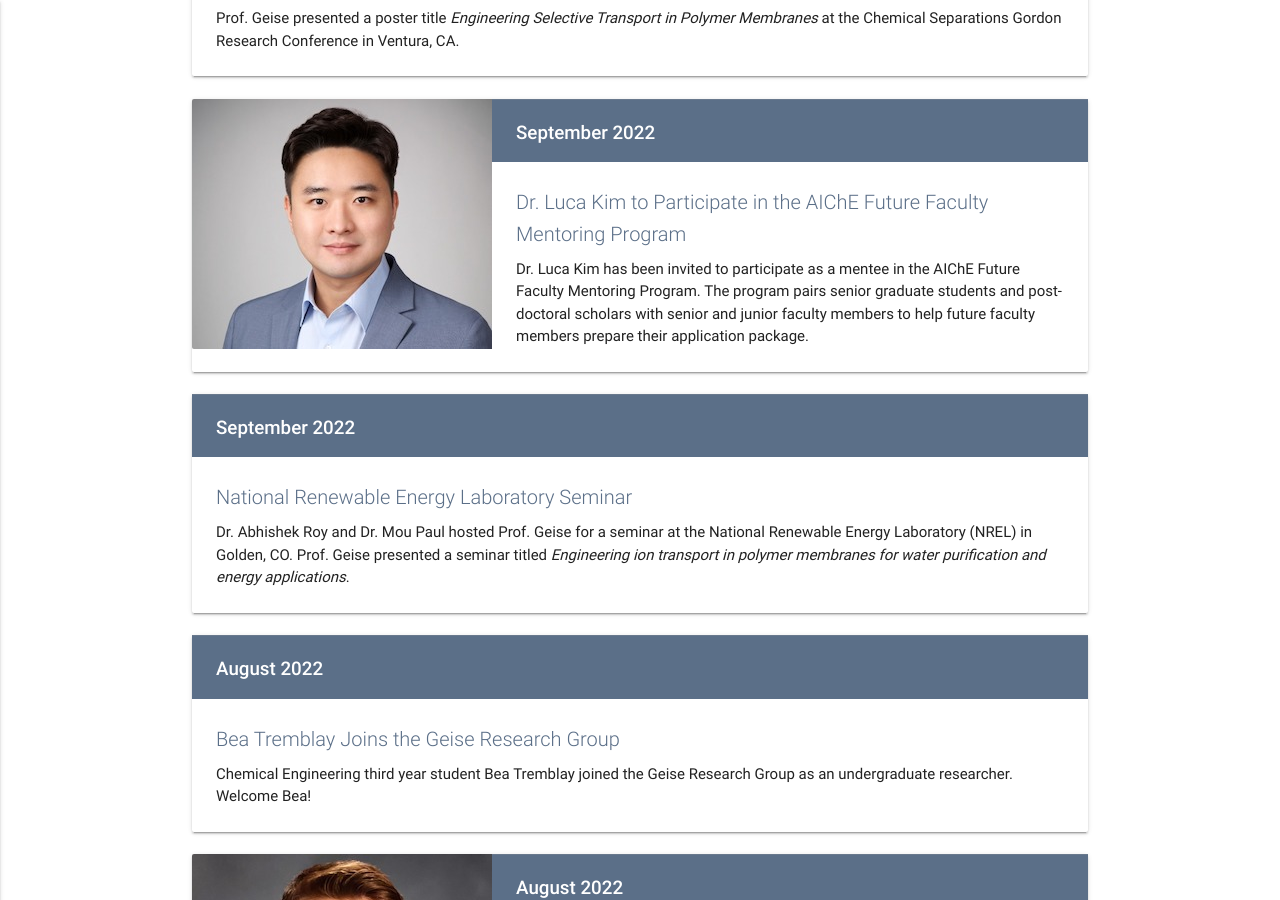
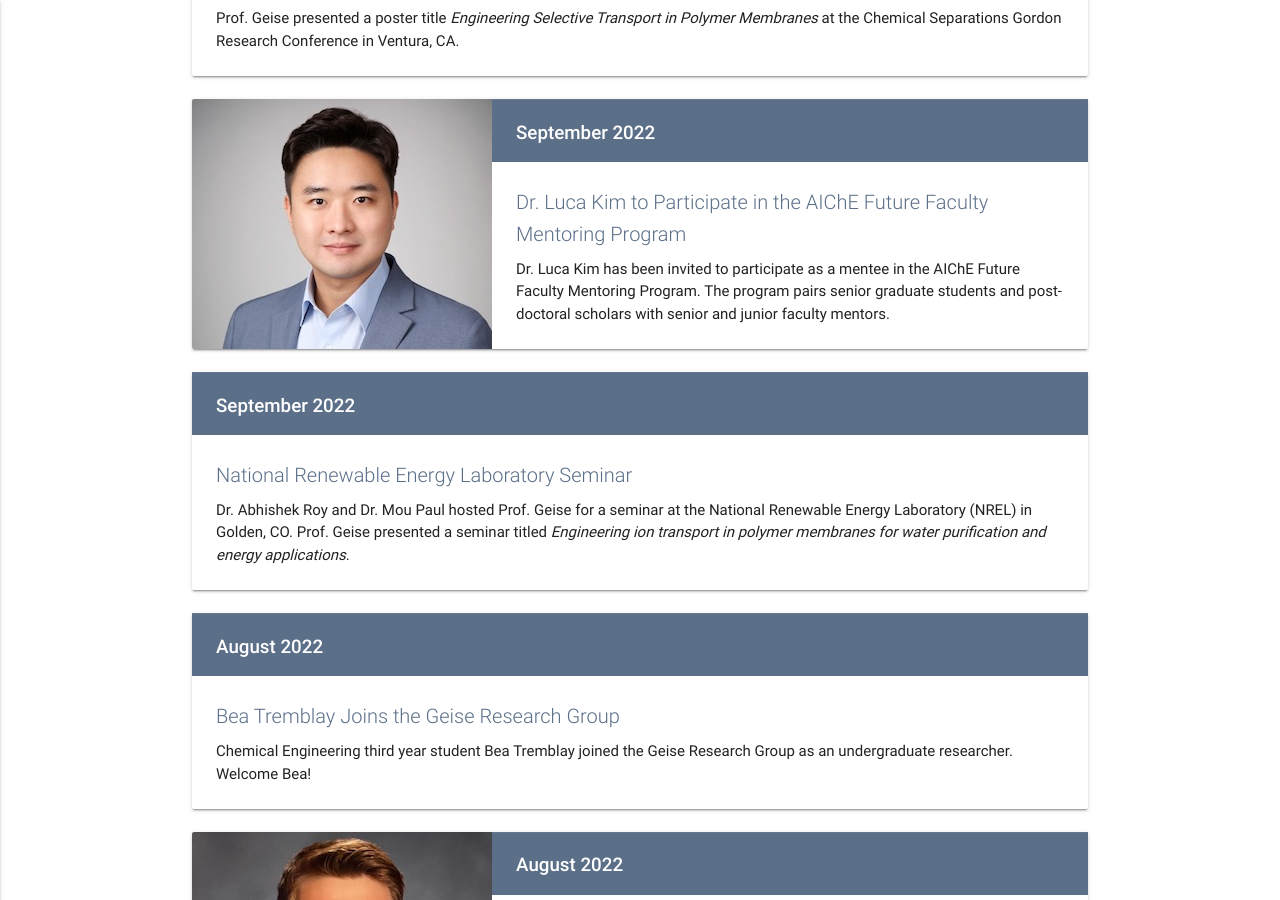
Before and after one commit to geisegroup/geisegroup.github.io, a Jekyll site: the page built from archive.md, in a window 1280 px wide and 900 px high, scrolled down 1450 px. Built offline with Jekyll 4.4.1, drawn with Linux system fonts in a browser that asks for light colours; nearby versions of some CDN libraries.

Commit message:
Update 22_kim_AiChE.html

```diff
--- a/_newsItems/22_kim_AiChE.html
+++ b/_newsItems/22_kim_AiChE.html
@@ -2,6 +2,6 @@
 date: 2022-9-27
 year: 2022
 title: Dr. Luca Kim to Participate in the AIChE Future Faculty Mentoring Program
-text: Dr. Luca Kim has been invited to participate as a mentee in the AIChE Future Faculty Mentoring Program. The program pairs senior graduate students and post-doctoral scholars with senior and junior faculty members to help future faculty members prepare their application package.
+text: Dr. Luca Kim has been invited to participate as a mentee in the AIChE Future Faculty Mentoring Program. The program pairs senior graduate students and post-doctoral scholars with senior and junior faculty mentors.
 image: kim.jpg
 ---
```
